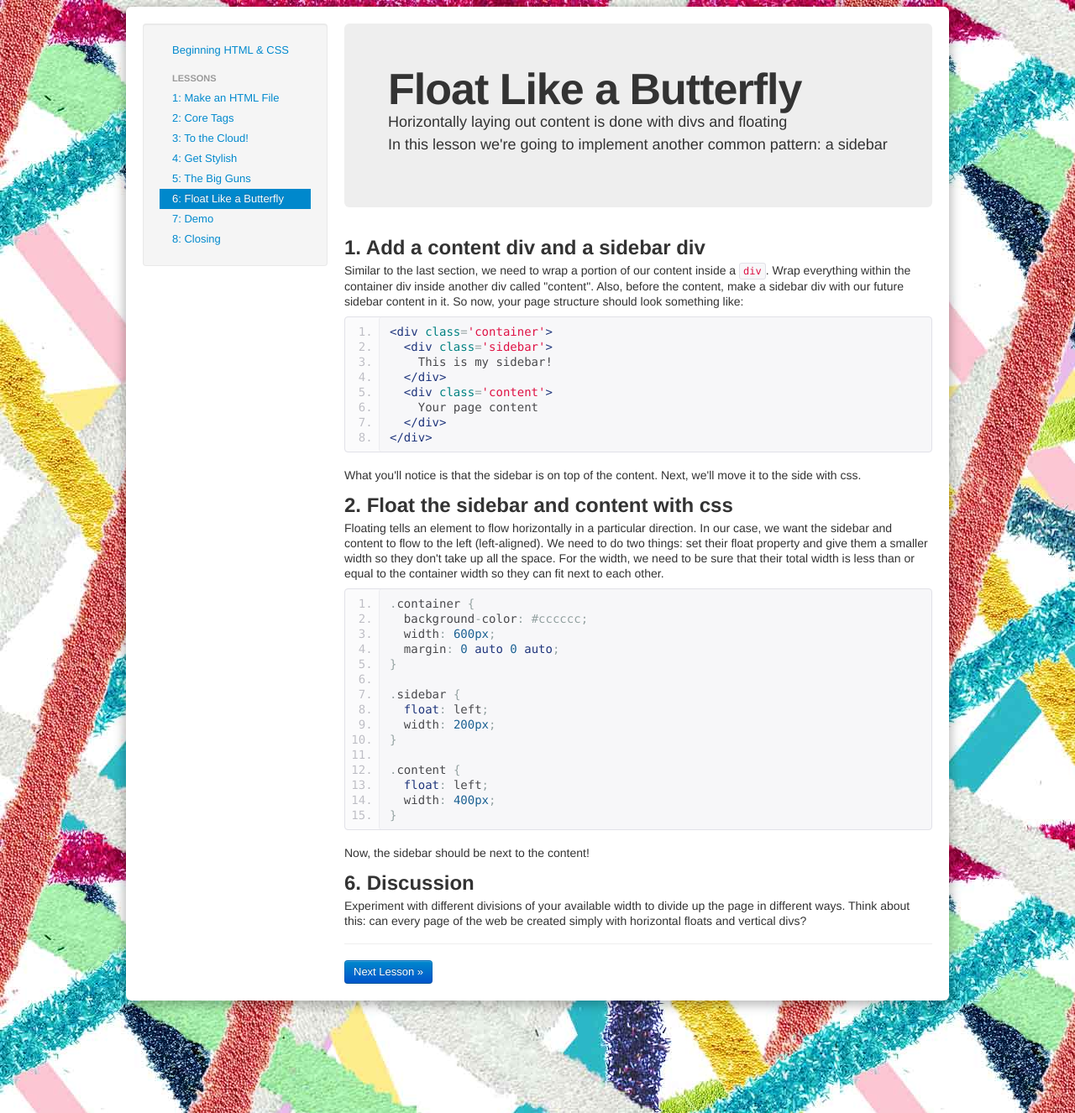
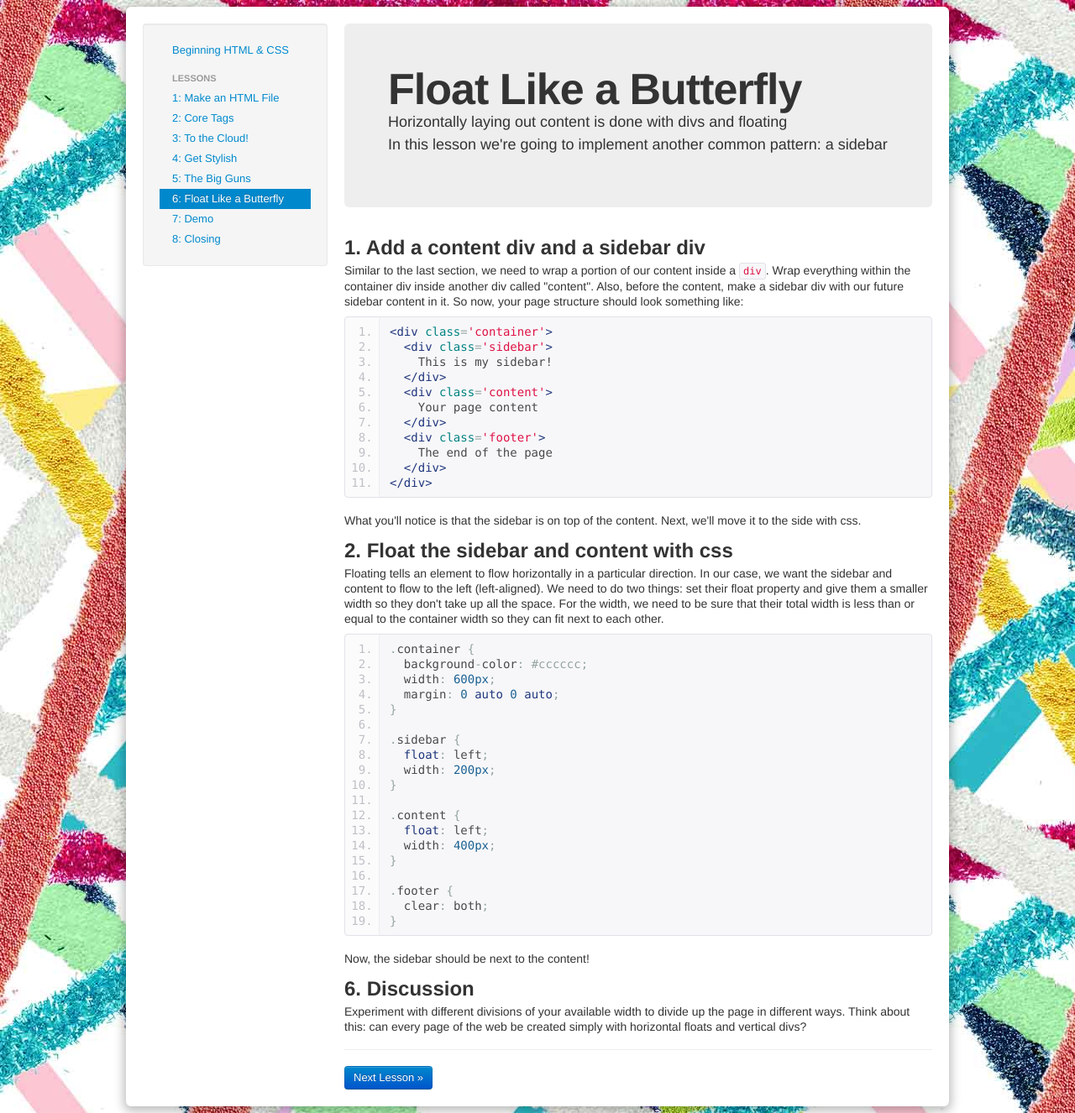
Before and after one commit to bmoreawsm/bmoreawsm.github.com, a Jekyll site: the page built from bhc/6-float-like-a-butterfly.html, in a window 1280 px wide. Shown: the whole page at 84% size. Built offline with Jekyll 4.4.1, drawn with Linux system fonts in a browser that asks for light colours.

Commit message:
add footer to float chapter

```diff
--- a/bhc/6-float-like-a-butterfly.html
+++ b/bhc/6-float-like-a-butterfly.html
@@ -18,6 +18,9 @@ title: Float Like a Butterfly
   &lt;/div&gt;
   &lt;div class='content'&gt;
     Your page content
+  &lt;/div&gt;
+  &lt;div class='footer'&gt;
+    The end of the page
   &lt;/div&gt;
 &lt;/div&gt;
 </pre>
@@ -44,6 +47,10 @@ title: Float Like a Butterfly
   float: left;
   width: 400px;
 }
+
+.footer {
+  clear: both;
+}
 </pre>
 
 <p>Now, the sidebar should be next to the content!</p>
```
